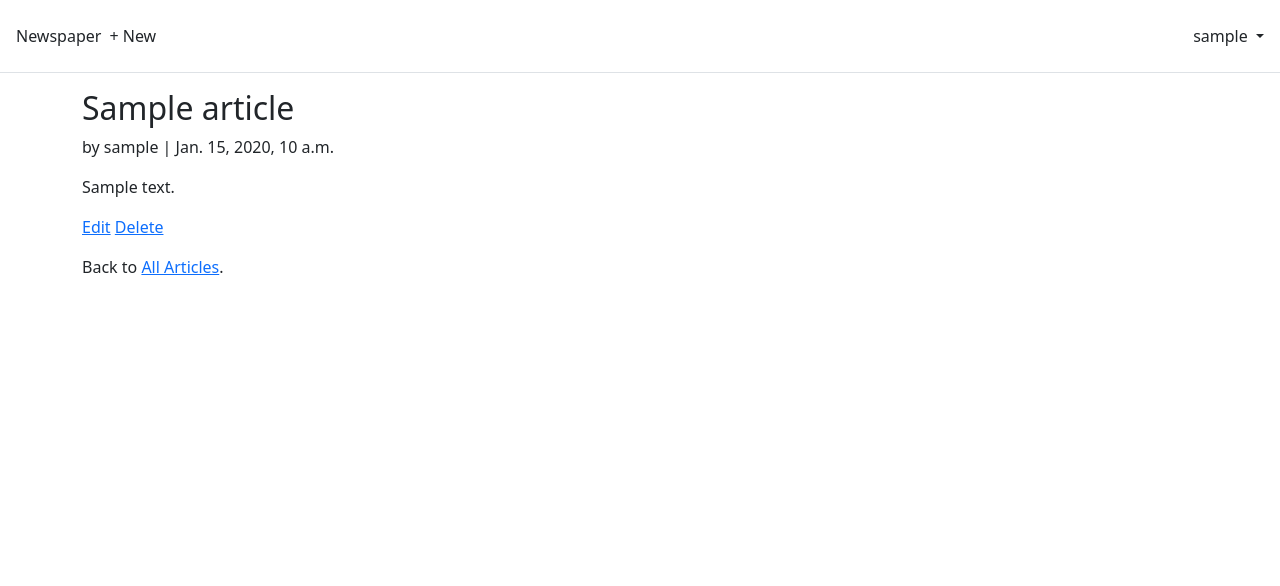
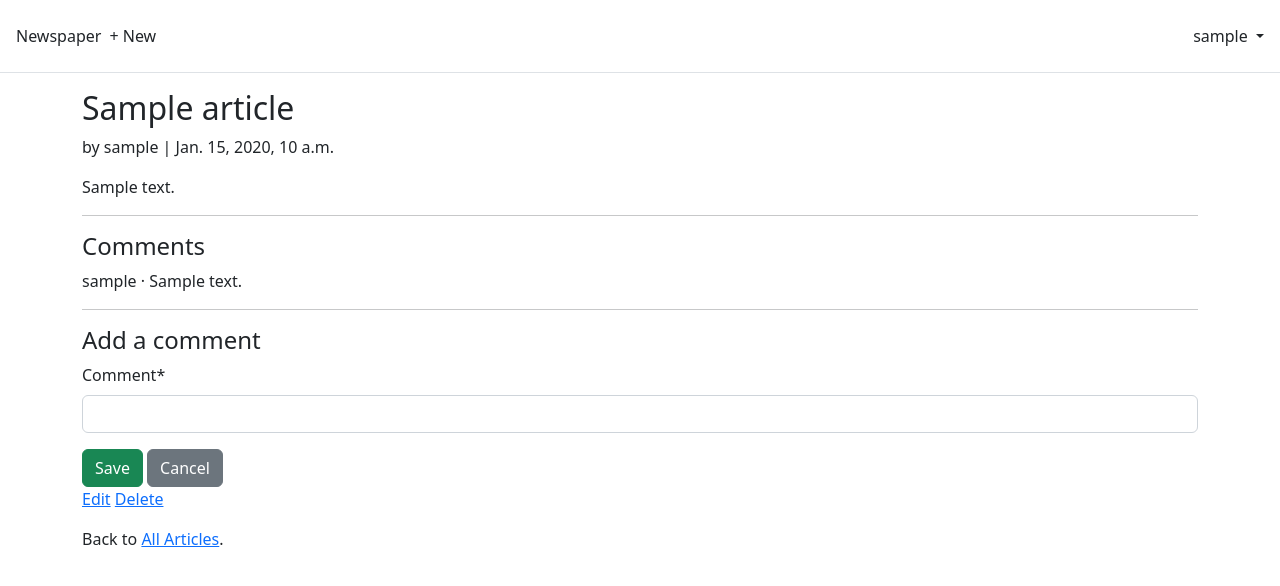
Before and after one commit to greg-simmons/news, a Django app: page /articles/1/ in a window 1280 px wide. Shown: the top 586 px of the page. Run offline with Django 4.2, Linux system fonts and the light colour scheme; a user stored in the database is signed in; tables that the repository leaves empty hold one stand-in row (values such as "Sample post"); some libraries are stand-ins or nearby versions.

Commit message:
comments app

```diff
--- /dev/null
+++ b/articles/forms.py
@@ -0,0 +1,8 @@
+from django import forms
+from .models import Comment
+
+
+class CommentForm(forms.ModelForm):
+    class Meta:
+        model = Comment
+        fields = ("comment",)
--- a/articles/models.py
+++ b/articles/models.py
@@ -17,3 +17,18 @@ class Article(models.Model):
 
     def get_absolute_url(self):
         return reverse("article_detail", kwargs={"pk": self.pk})
+
+
+class Comment(models.Model):  # new
+    article = models.ForeignKey(Article, on_delete=models.CASCADE)
+    comment = models.CharField(max_length=140)
+    author = models.ForeignKey(
+        settings.AUTH_USER_MODEL,
+        on_delete=models.CASCADE,
+    )
+
+    def __str__(self):
+        return self.comment
+
+    def get_absolute_url(self):
+        return reverse("article_list")
--- a/articles/views.py
+++ b/articles/views.py
@@ -2,10 +2,14 @@ from django.contrib.auth.mixins import (
     LoginRequiredMixin,
     UserPassesTestMixin,
 )
-from django.views.generic import ListView, DetailView
+from django.views import View
+from django.views.generic import ListView, DetailView, FormView
+from django.views.generic.detail import SingleObjectMixin
 from django.views.generic.edit import UpdateView, DeleteView, CreateView
-from django.urls import reverse_lazy
+from django.urls import reverse_lazy, reverse
+
 from .models import Article
+from .forms import CommentForm
 
 
 class ArticleListView(LoginRequiredMixin, ListView):
@@ -13,9 +17,45 @@ class ArticleListView(LoginRequiredMixin, ListView):
     template_name = "article_list.html"
 
 
-class ArticleDetailView(LoginRequiredMixin, DetailView):
+class CommentGet(DetailView):
     model = Article
     template_name = "article_detail.html"
+
+    def get_context_data(self, **kwargs):
+        context = super().get_context_data(**kwargs)
+        context["form"] = CommentForm()
+        return context
+
+
+class CommentPost(SingleObjectMixin, FormView):  # new
+    model = Article
+    form_class = CommentForm
+    template_name = "article_detail.html"
+
+    def post(self, request, *args, **kwargs):
+        self.object = self.get_object()
+        return super().post(request, *args, **kwargs)
+
+    def form_valid(self, form):
+        comment = form.save(commit=False)
+        comment.article = self.object
+        comment.author = self.request.user
+        comment.save()
+        return super().form_valid(form)
+
+    def get_success_url(self):
+        article = self.object
+        return reverse("article_detail", kwargs={"pk": article.pk})
+
+
+class ArticleDetailView(LoginRequiredMixin, View):  # new
+    def get(self, request, *args, **kwargs):
+        view = CommentGet.as_view()
+        return view(request, *args, **kwargs)
+
+    def post(self, request, *args, **kwargs):
+        view = CommentPost.as_view()
+        return view(request, *args, **kwargs)
 
 
 class ArticleUpdateView(
--- a/templates/article_detail.html
+++ b/templates/article_detail.html
@@ -1,4 +1,5 @@
 {% extends "base.html" %}
+{% load crispy_forms_tags %} <!-- new! -->
 
 {% block content %}
 <div class="article-entry">
@@ -6,10 +7,24 @@
   <p>by {{ object.author }} | {{ object.date }}</p>
   <p>{{ object.body }}</p>
 </div>
+
+<hr>
+<h4>Comments</h4>
+{% for comment in article.comment_set.all %}
+  <p>{{ comment.author }} &middot; {{ comment }}</p>
+{% endfor %}
+<hr>
+
+<h4>Add a comment</h4>
+<form action="" method="post">{% csrf_token %}
+  {{ form|crispy }}
+  <button class="btn btn-success ml-2" type="submit">Save</button>
+  <button type="button" class="btn btn-secondary ml-2" onclick="window.history.back()">Cancel</button>
+</form>
+
 <div>
   {% if article.author.pk == request.user.pk %}
-  <p>
-    <a href="{% url 'article_edit' article.pk %}">Edit</a>
+  <p><a href="{% url 'article_edit' article.pk %}">Edit</a>
     <a href="{% url 'article_delete' article.pk %}">Delete</a>
   </p>
   {% endif %}
```
Also changed, not shown: articles/admin.py (+11 -1 lines), templates/article_list.html (+11 -2 lines), articles/migrations/0002_comment.py (added).
